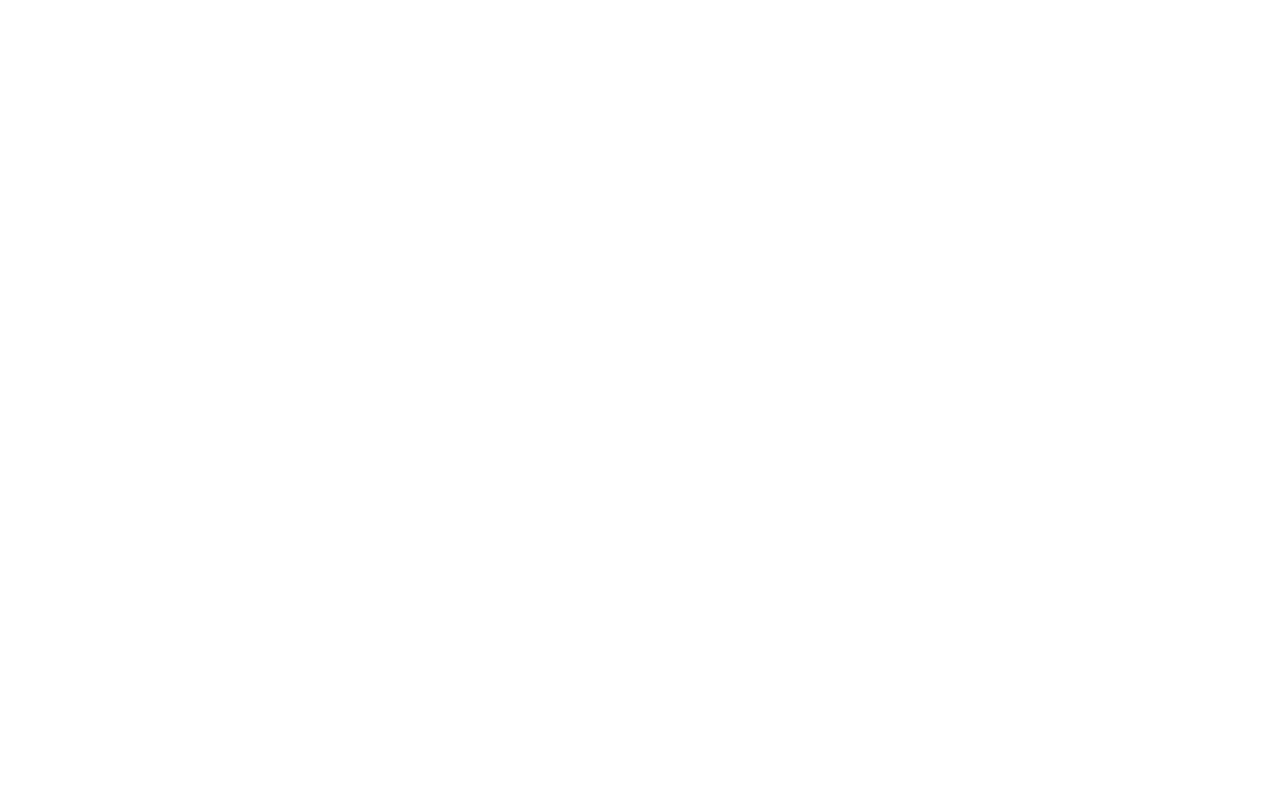
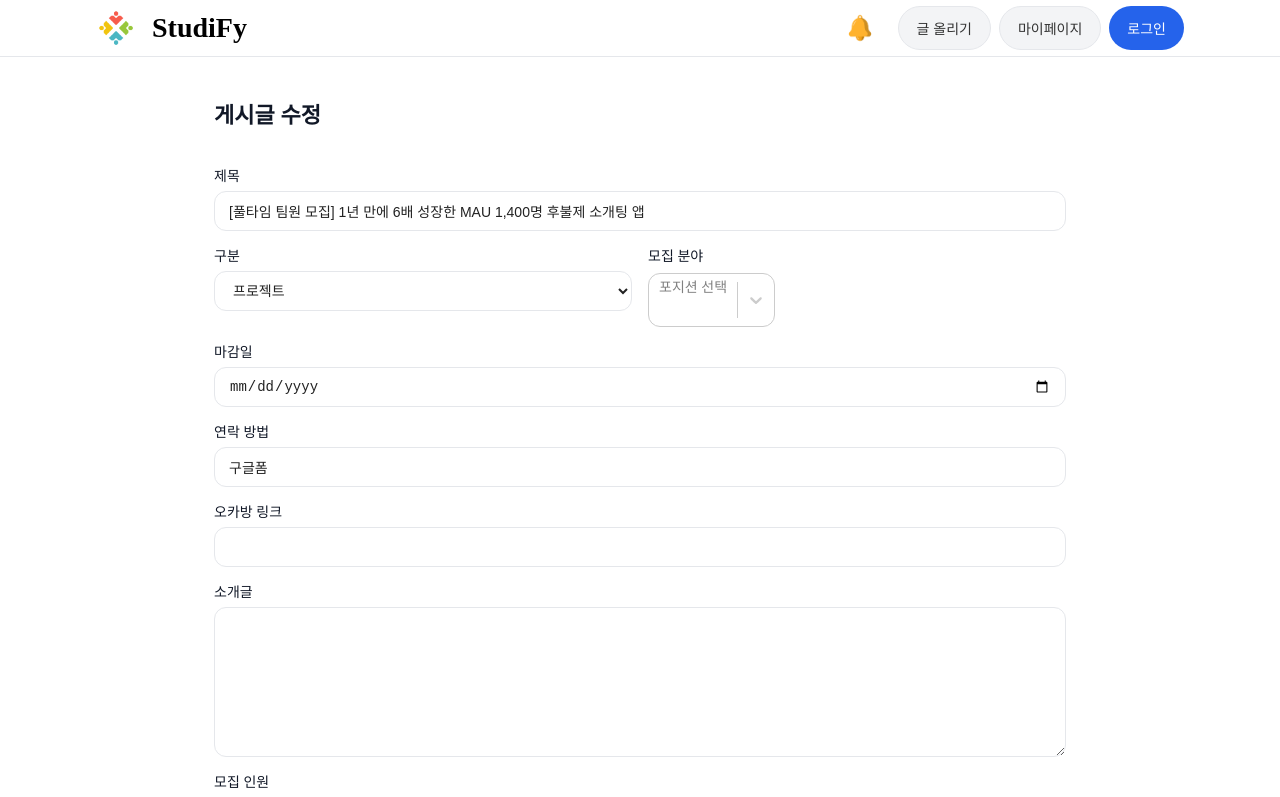
Before and after one commit to LG-CNS-MINI-PROJECT-TEAM4/studify-fe, a React (Create React App) app: page /write/1 in a window 1280 px wide. Before the commit this address had no page. Shown: the top 797 px of the page. Built offline with nearby package versions, Linux system fonts and the light colour scheme.

Commit message:
수정페이지

```diff
--- a/src/App.js
+++ b/src/App.js
@@ -5,6 +5,7 @@
 import SignIn from "./pages/SignIn";
 import SignUp from "./pages/SignUp";
 import MyPage from "./pages/MyPage";
+
 function App() {
   return (
     <BrowserRouter>
@@ -12,9 +13,10 @@
         <Route path="/" element={<Home />} />
         <Route path="/posts/:id" element={<PostDetail />} />
         <Route path="/write" element={<WritePage />} />
+        <Route path="/write/:id" element={<WritePage />} />
         <Route path="/signin" element={<SignIn />} />
-  <Route path="/signup" element={<SignUp />} />
-  <Route path="/mypage" element={<MyPage />} />
+        <Route path="/signup" element={<SignUp />} />
+        <Route path="/mypage" element={<MyPage />} />
       </Routes>
     </BrowserRouter>
   );
--- a/src/components/Navbar.jsx
+++ b/src/components/Navbar.jsx
@@ -47,7 +47,7 @@
       <div className="container nav-inner">
   <Link to="/" className="brand nav-brand-link">
           <img src="/studyfy_logo.png" alt="StudyFy" />
-          <span className="nav-brand-title">StudyFy</span>
+          <span className="nav-brand-title">StudiFy</span>
         </Link>
         <div className="nav-actions">
           <button
--- a/src/components/PostCard.jsx
+++ b/src/components/PostCard.jsx
@@ -28,7 +28,7 @@
 
 
   <hr className="card-divider" />
-  <span className="badge card-badge-status">남은인원 {e.remain ?? 0}</span>
+
 
       <div className="card-foot">
         <span className="card-writer">{e.author}</span>
--- a/src/pages/Home.jsx
+++ b/src/pages/Home.jsx
@@ -17,9 +17,14 @@
 
   const matchPosition = (postPos, selected) => {
     if (selected === "ALL") return true;
-    if (postPos === "ALL") return true;
-    return Array.isArray(postPos) ? postPos.includes(selected) : postPos === selected;
-  };
+    const arr = Array.isArray(postPos) ? postPos : [postPos];
+    const toKey = (v) => String(v).trim().toUpperCase()
+          .replace("프론트엔드","FRONTEND")
+          .replace("백엔드","BACKEND")
+          .replace("디자이너","DESIGNER")
+          .replace("PM","PM");
+    return arr.map(toKey).includes(toKey(selected));
+};
 
   const filtered = useMemo(() => {
     const qLower = q.trim().toLowerCase();
--- a/src/pages/PostDetail.jsx
+++ b/src/pages/PostDetail.jsx
@@ -1,4 +1,4 @@
-import { useParams, Link, useLocation } from "react-router-dom";
+import { useParams, Link, useLocation, useNavigate } from "react-router-dom";
 import { POSTS } from "../mock/posts";
 import "./../styles/PostDetail.css";
 import { useState } from "react";
@@ -6,6 +6,7 @@
 
 export default function PostDetail({ commentCounts, onCommentAdd }) {
   const location = useLocation();
+  const navigate = useNavigate();
   const { id } = useParams();
   const post = POSTS.find(p => String(p.id) === id);
 
@@ -97,6 +98,7 @@
           <button
             className="post-detail-edit-btn"
             disabled={!location.state?.fromMyPage}
+             onClick={() => navigate(`/write/${post.id}`, { state: location.state })}
           >
             수정하기
           </button>
--- a/src/pages/WritePage.jsx
+++ b/src/pages/WritePage.jsx
@@ -1,13 +1,15 @@
-import { useState } from "react";
-import { Link, useNavigate } from "react-router-dom";
+// src/pages/WritePage.jsx
+import { useState, useEffect } from "react";
+import { useNavigate, useParams } from "react-router-dom";
 import "../styles/Write.css";
-import { TYPES, POSITIONS } from "../mock/posts";
+import { TYPES, POSITIONS, POSTS } from "../mock/posts";
 import Select from "react-select";
-import Navbar from "../components/Navbar"; // Navbar import 추가
-
+import Navbar from "../components/Navbar";
 
 export default function WritePage() {
   const nav = useNavigate();
+  const { id } = useParams();
+  const isEdit = Boolean(id);
 
   const [form, setForm] = useState({
     title: "",
@@ -22,28 +24,38 @@
     period: "",
     language: ""
   });
-
   const [saving, setSaving] = useState(false);
   const [err, setErr] = useState("");
 
-  // 일반 입력 핸들러
+  // 수정 모드: 기존 글 값 채우기
+  useEffect(() => {
+    if (!isEdit) return;
+    const post = POSTS.find(p => String(p.id) === String(id));
+    if (!post) return;
+
+    const positions = Array.isArray(post.position)
+      ? post.position
+      : post.position ? [post.position] : [];
+
+    setForm({
+      title: post.title ?? "",
+      type: post.type ?? "STUDY",
+      position: positions,
+      deadline: post.deadline ?? "",
+      contact: post.contact ?? "",
+      kakaoLink: post.kakaoLink ?? "",
+      content: post.content ?? "",
+      recruitCount: post.recruitCount ?? "",
+      method: post.method ?? "",
+      period: post.period ?? "",
+      language: post.language ?? ""
+    });
+    }, [isEdit, id]);
+// 공통 입력 핸들러
   const onChange = (e) => {
     const { name, value } = e.target;
-    if (name === "position") {
-      // 기본 multiple 동작은 사용 안 함(토글 방식으로 처리)
-      return;
-    }
-    setForm((f) => ({ ...f, [name]: value }));
-  };
-
-  // 포지션 클릭 토글 (Ctrl/Cmd 없이 단일 클릭으로 다중 선택)
-  const togglePosition = (value) => {
-    setForm((f) => {
-      const set = new Set(f.position);
-      if (set.has(value)) set.delete(value);
-      else set.add(value);
-      return { ...f, position: Array.from(set) };
-    });
+    if (name === "position") return;
+    setForm(f => ({ ...f, [name]: value }));
   };
 
   const submit = (e) => {
@@ -53,22 +65,24 @@
       setErr("제목을 입력해 주세요.");
       return;
     }
-    nav("/");
+    // 수정인지 처음게시글인지
+    if (isEdit) {
+      nav(`/posts/${id}`);
+    } else {
+      nav("/");
+    }
   };
 
-  // react-select 옵션 변환
-  const positionOptions = POSITIONS.filter(p => p.key !== "ALL").map(p => ({
-    value: p.key,
-    label: p.label
-  }));
+  const positionOptions = POSITIONS
+    .filter(p => p.key !== "ALL")
+    .map(p => ({ value: p.key, label: p.label }));
 
   return (
     <div className="write">
-            <Navbar />
+      <Navbar />
       <div className="container write-card">
         <div className="write-head">
-          <h1>팀원 모집하기</h1>
-          {/* <Link to="/" className="link">← 목록으로</Link> */}
+          <h1>{isEdit ? "게시글 수정" : "팀원 모집하기"}</h1>
         </div>
 
         <form className="write-form" onSubmit={submit} noValidate>
@@ -92,10 +106,8 @@
                 onChange={onChange}
                 disabled={saving}
               >
-                {TYPES.filter((t) => t.key !== "ALL").map((t) => (
-                  <option key={t.key} value={t.key}>
-                    {t.label}
-                  </option>
+                {TYPES.filter(t => t.key !== "ALL").map(t => (
+                  <option key={t.key} value={t.key}>{t.label}</option>
                 ))}
               </select>
             </label>
@@ -109,33 +121,20 @@
                 value={positionOptions.filter(opt => form.position.includes(opt.value))}
                 onChange={selected => setForm(f => ({
                   ...f,
-                  position: selected.map(opt => opt.value)
+                  position: (selected ?? []).map(opt => opt.value)
                 }))}
                 isDisabled={saving}
                 placeholder="포지션 선택"
                 closeMenuOnSelect={false}
                 styles={{
-                  container: base => ({
-                    ...base,
-                    minWidth: 0,
-                  }),
-                  control: base => ({
-                    ...base,
-                    minHeight: "40px",
-                    fontSize: "14px"
-                  }),
-                  multiValue: base => ({
-                    ...base,
-                    backgroundColor: "#f3f4f6"
-                  }),
-                  multiValueLabel: base => ({
-                    ...base,
-                    color: "#374151"
-                  }),
+                  container: base => ({ ...base, minWidth: 0 }),
+                  control: base => ({ ...base, minHeight: "40px", fontSize: "14px" }),
+                  multiValue: base => ({ ...base, backgroundColor: "#f3f4f6" }),
+                  multiValueLabel: base => ({ ...base, color: "#374151" }),
                   multiValueRemove: base => ({
                     ...base,
                     color: "#6b7280",
-                    ':hover': { backgroundColor: "#fee2e2", color: "#b91c1c" }
+                    ":hover": { backgroundColor: "#fee2e2", color: "#b91c1c" }
                   })
                 }}
               />
@@ -194,6 +193,7 @@
               placeholder="예: 1명"
             />
           </label>
+
           <label>
             진행 방식
             <input
@@ -204,6 +204,7 @@
               placeholder="예: 온/오프라인"
             />
           </label>
+
           <label>
             예상 기간
             <input
@@ -214,6 +215,7 @@
               placeholder="예: 장기"
             />
           </label>
+
           <label>
             사용 언어
             <input
@@ -237,7 +239,7 @@
               취소
             </button>
             <button type="submit" className="btn primary" disabled={saving}>
-              {saving ? "등록 중..." : "등록"}
+              {saving ? (isEdit ? "수정 중..." : "등록 중...") : (isEdit ? "저장" : "등록")}
             </button>
           </div>
         </form>
```
